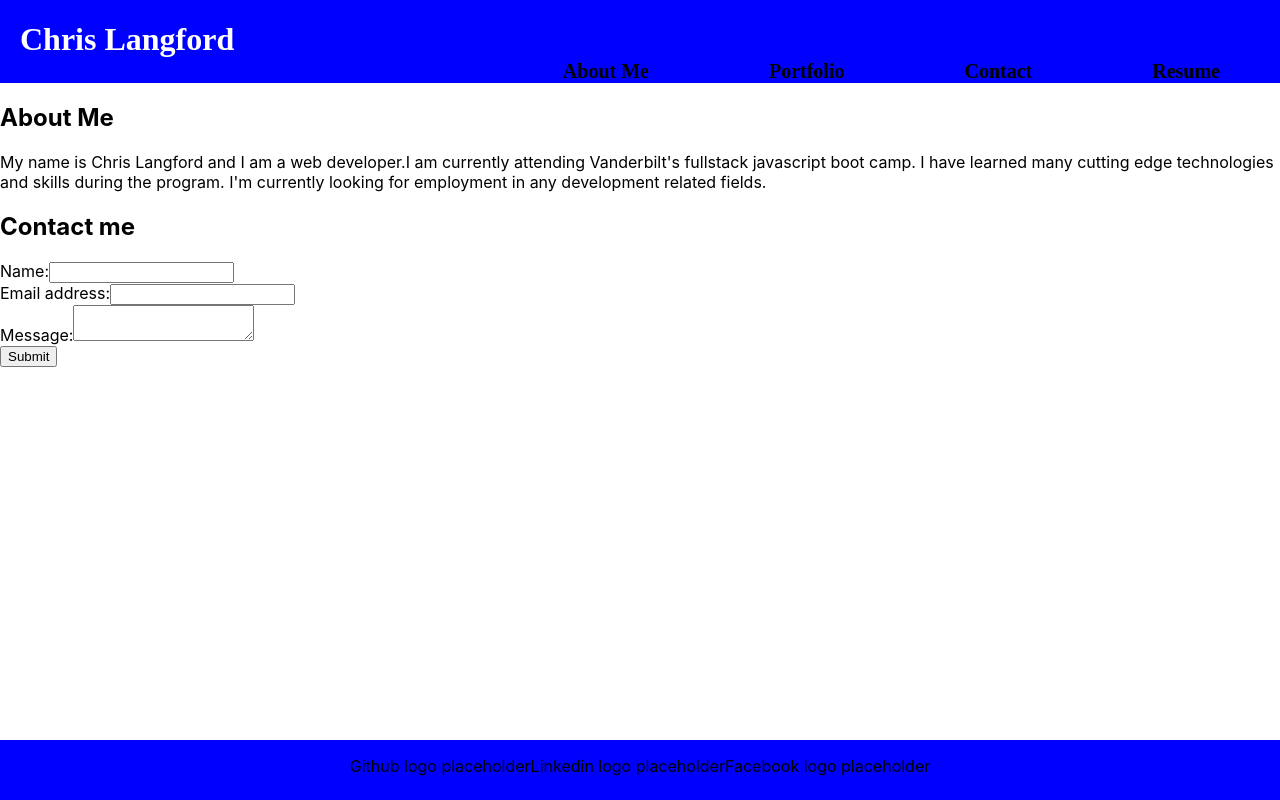
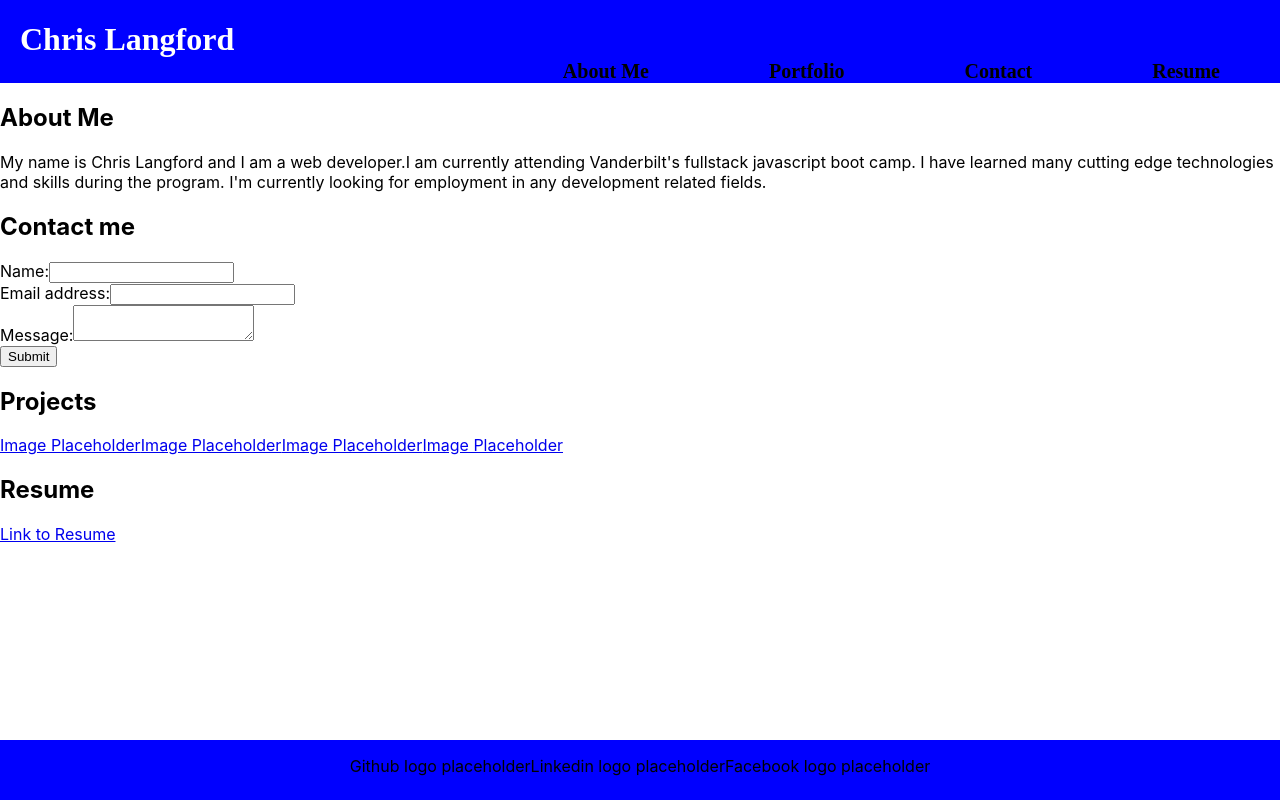
Before and after one commit to strayfrozen/My-React-Portfolio, a React (Create React App) app: page / in a window 1280 px wide. Built offline with nearby package versions, Linux system fonts and the light colour scheme.

Commit message:
built basic resume and projects page

```diff
--- a/src/App.js
+++ b/src/App.js
@@ -5,6 +5,9 @@ import Navigation from './components/Navigation';
 import AboutMe from './components/AboutMe';
 import Footer from './components/Footer';
 import Contact from './components/Contact';
+import Resume from './components/Resume';
+import Project from './components/Project';
+
 
 
 
@@ -16,6 +19,8 @@ function App() {
         <Header />
         <AboutMe />
         <Contact />
+        <Project />
+        <Resume />
         <Footer />
       </main>
     </div>
--- a/src/components/Project/index.js
+++ b/src/components/Project/index.js
@@ -0,0 +1,17 @@
+import React from 'react';
+import './Project.css'
+
+function Project() {
+
+    return (
+        <section >
+            <h2>Projects</h2>
+            <a href="https://strayfrozen.github.io/Code-Refactor-Challenge/">Image Placeholder</a>
+            <a href="https://strayfrozen.github.io/run-buddy/">Image Placeholder</a>
+            <a href="https://strayfrozen.github.io/WorldWise/">Image Placeholder</a>
+            <a href="https://fathomless-tor-55582.herokuapp.com/ ">Image Placeholder</a>
+        </section>
+    );
+}
+
+export default Project;
--- a/src/components/Resume/index.js
+++ b/src/components/Resume/index.js
@@ -0,0 +1,17 @@
+import React from 'react';
+import './Resume.css'
+
+function Resume() {
+
+  return (
+
+    <section >
+        <article>
+         <h2>Resume</h2>
+        <a href="https://my.indeed.com/p/chrisl-hs3p1uo">Link to Resume</a>
+        </article>
+    </section>
+  );
+}
+
+export default Resume;
```
Also changed, not shown: src/components/Project/Project.css (added).
